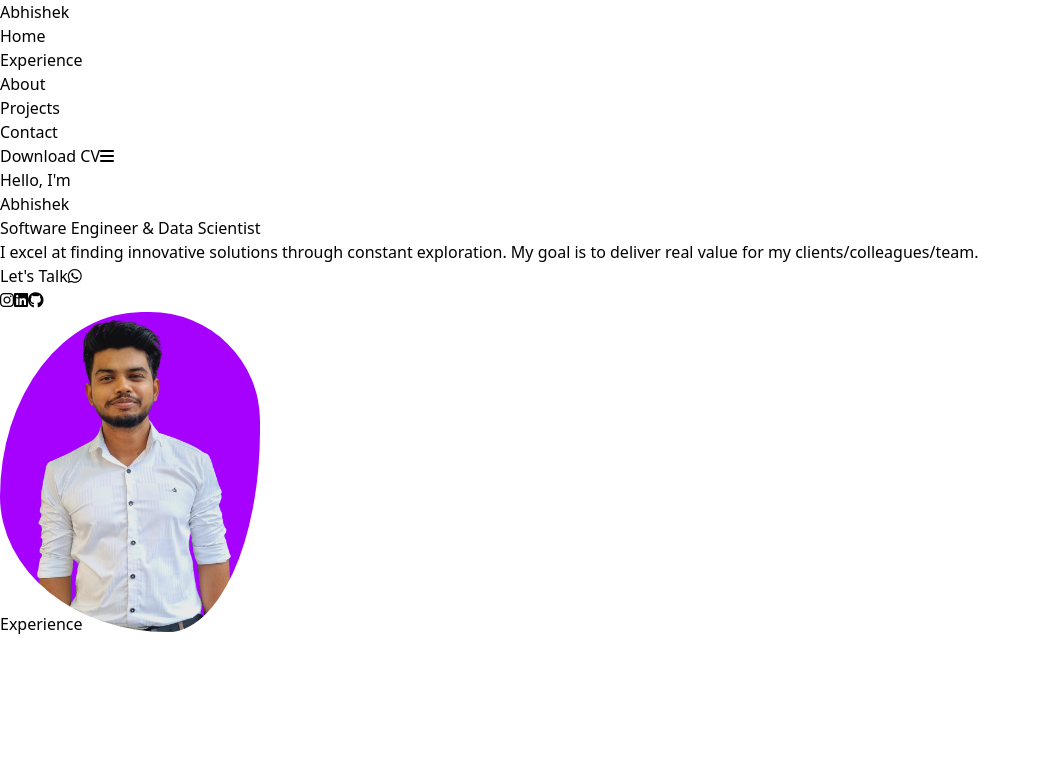
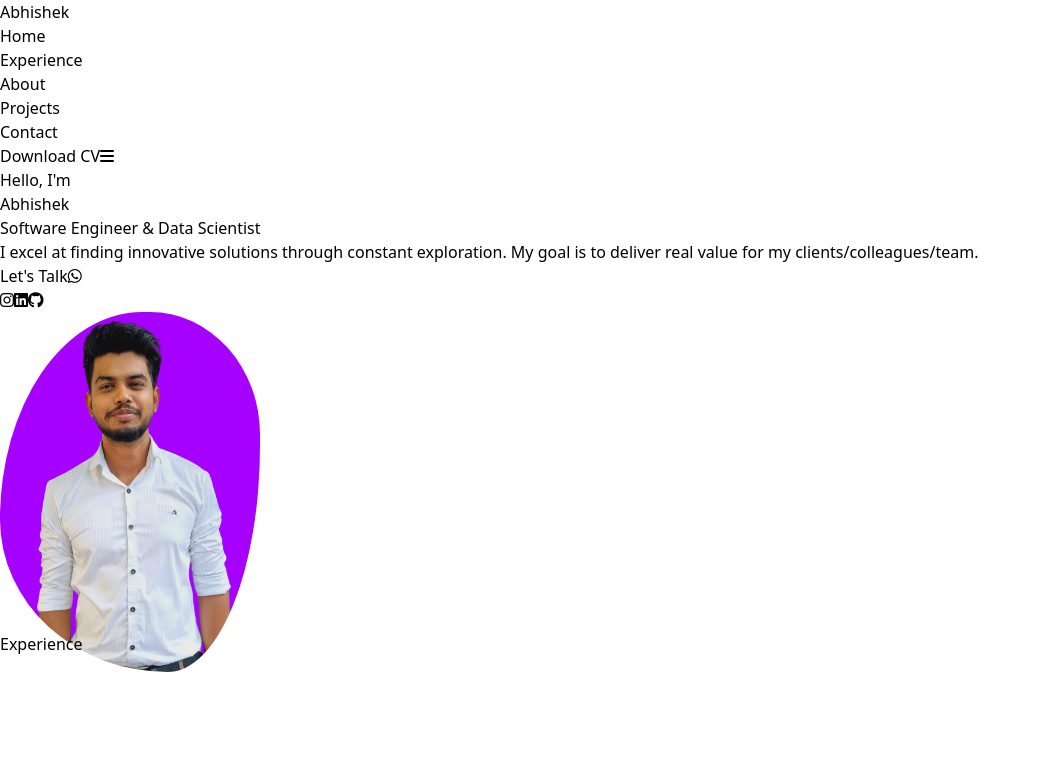
Before and after one commit to Abhi-prasad7042/Portfolio, a React (Vite) app: page / in a window 1280 px wide. Shown: the top 762 px of the page, without its empty margins (0-1040 px from the left). Built offline with nearby package versions, Linux system fonts and the light colour scheme.

Commit message:
Update index.css

```diff
--- a/src/index.css
+++ b/src/index.css
@@ -6,7 +6,7 @@
 
 .profile-img {
 width: 260px;
-height: 320px;
+height: 360px;
 border-radius: 60% 40% 30% 70% / 60% 30% 70% 40%;
 animation: liqued-bg 8s ease-in-out infinite;
 }
@@ -28,7 +28,7 @@ animation: liqued-bg 8s ease-in-out infinite;
 
 .profile-img2 {
     width: 260px;
-    height: 300px;
+    height: 320px;
     border-radius: 60% 40% 30% 70% / 60% 30% 70% 40%;
     animation: liqued-bg 8s ease-in-out infinite;
 }
```
